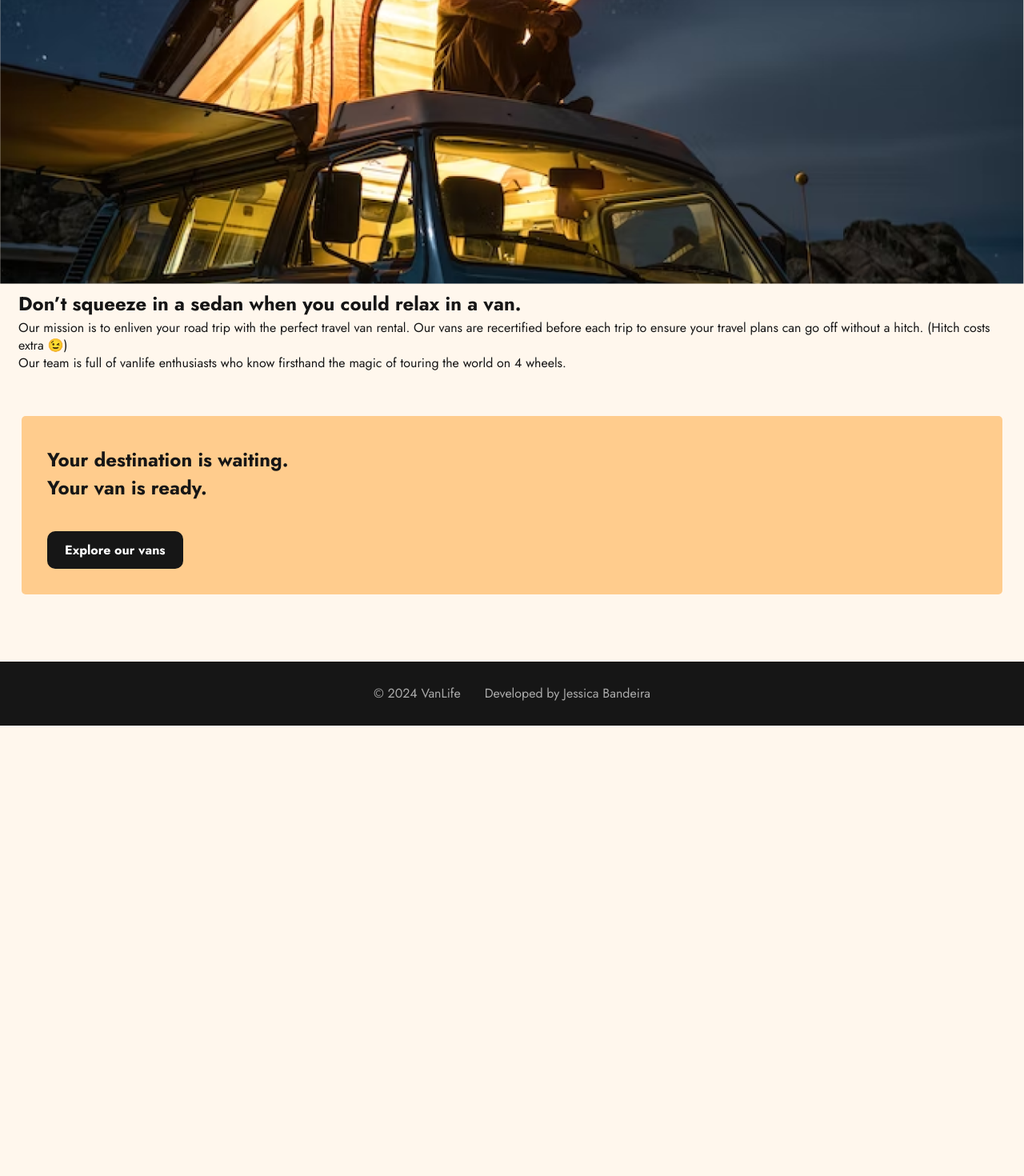
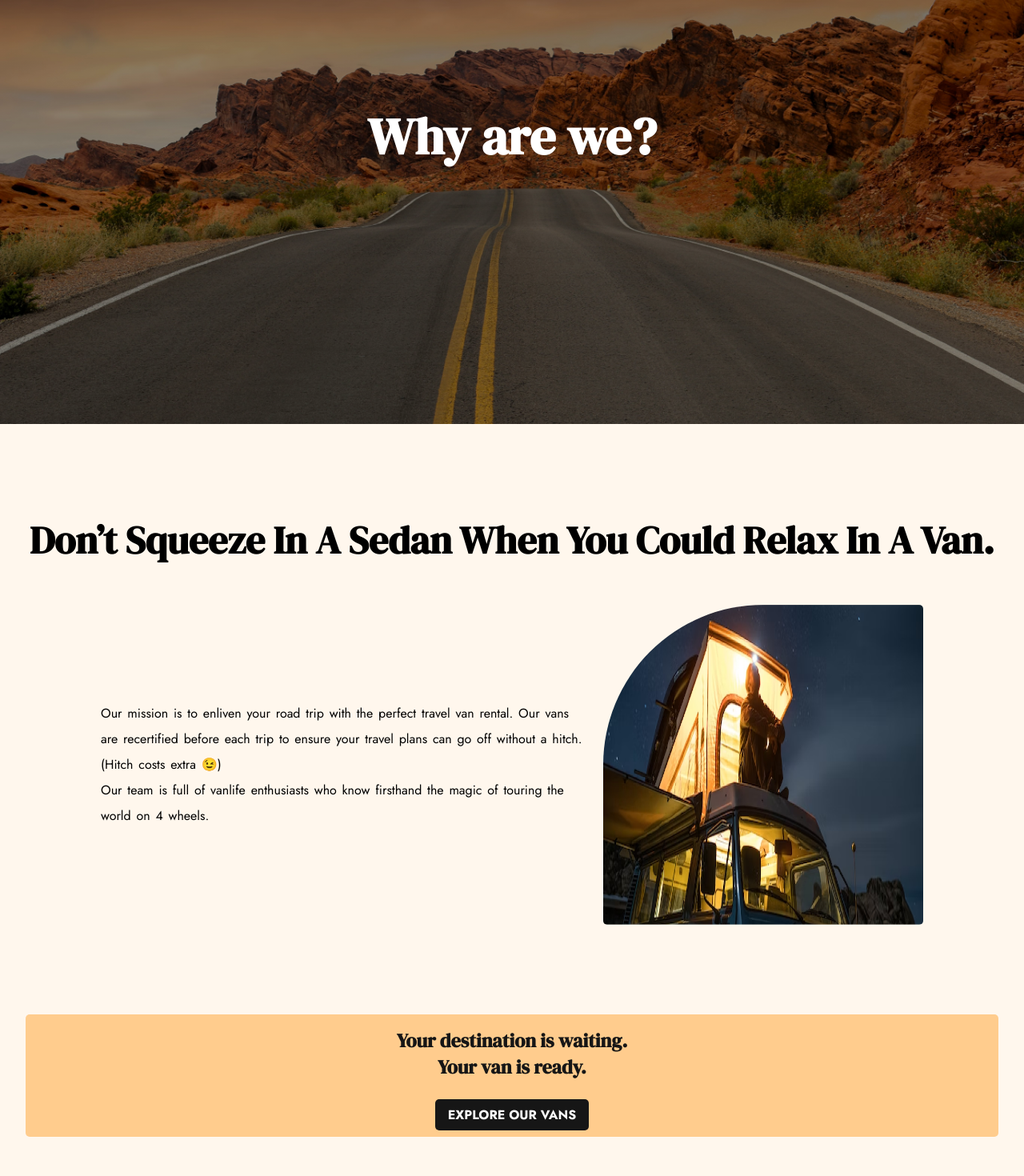
Before and after one commit to jessicasantosb/van-life, a React (Vite) app: page /about in a window 1280 px wide. Shown: the part 280-1750 px from the top of the page at 80% size. Before the commit the page ends 1187 px from the top, so only its background shows below. Built offline with nearby package versions, Linux system fonts and the light colour scheme; what miragejs would draw is missing.

Commit message:
Style: refactor About page layout

```diff
--- a/src/App.css
+++ b/src/App.css
@@ -69,47 +69,6 @@ main {
 .link-button:hover {
   transform: translate(1px, 1px);
 }
-
-
-/*** ABOUT PAGE ***/
-.about-hero-image {
-  max-width: 100%;
-}
-
-.about-page-content {
-  padding-inline: 23px;
-  color: #161616;
-  margin-bottom: 55px;
-}
-
-.about-page-content h1 {
-  line-height: 38px;
-}
-
-.about-page-content p {
-  line-height: 22px;
-}
-
-.about-page-cta {
-  background-color: #FFCC8D;
-  color: #161616;
-  padding-inline: 32px;
-  padding-bottom: 32px;
-  margin-inline: 27px;
-  border-radius: 5px;
-}
-
-.about-page-cta h2 {
-  margin: 0;
-  padding-block: 37px;
-}
-
-.about-page-cta .link-button {
-  background-color: #161616;
-  color: white;
-  border-radius: 10px;
-}
-
 
 /*** VAN PAGES ***/
 .van-list-container {
--- a/src/pages/About.jsx
+++ b/src/pages/About.jsx
@@ -1,26 +1,43 @@
 import React from 'react';
+import { Link } from 'react-router-dom';
 import hero from '../assets/about-hero.png';
-import { Link } from 'react-router-dom';
+import styles from './About.module.css';
 
 function About() {
   return (
-    <section className='about-page-container'>
-      <img src={hero} alt='about hero' className='about-hero-image' />
-      <div className='about-page-content'>
-        <h1>Don’t squeeze in a sedan when you could relax in a van.</h1>
-        <p>
-          Our mission is to enliven your road trip with the perfect travel van rental. Our vans are recertified before
-          each trip to ensure your travel plans can go off without a hitch. (Hitch costs extra 😉)
-        </p>
-        <p>Our team is full of vanlife enthusiasts who know firsthand the magic of touring the world on 4 wheels.</p>
+    <section className={styles.container}>
+      <div className={styles.hero}>
+        <h1 className='title'>Why are we?</h1>
       </div>
-      <div className='about-page-cta'>
-        <h2>
+
+      <div className={styles.content}>
+        <h1 className='title'>
+          Don’t squeeze in a sedan when you could relax in a van.
+        </h1>
+        <div className={styles.contentText}>
+          <img src={hero} alt='about hero' />
+          <div>
+            <p>
+              Our mission is to enliven your road trip with the perfect travel
+              van rental. Our vans are recertified before each trip to ensure
+              your travel plans can go off without a hitch. (Hitch costs extra
+              😉)
+            </p>
+            <p>
+              Our team is full of vanlife enthusiasts who know firsthand the
+              magic of touring the world on 4 wheels.
+            </p>
+          </div>
+        </div>
+      </div>
+
+      <div className={styles.cta}>
+        <h2 className='title'>
           Your destination is waiting.
           <br />
           Your van is ready.
         </h2>
-        <Link className='link-button' to='/vans'>
+        <Link className={styles.ctaButton} to='/vans'>
           Explore our vans
         </Link>
       </div>
--- /dev/null
+++ b/src/pages/About.module.css
@@ -0,0 +1,77 @@
+.hero {
+    background: linear-gradient(0deg, rgba(0, 0, 0, 0.46), rgba(0, 0, 0, 0.46)), url("../assets/road.jpg") no-repeat center center;
+    -webkit-background-size: cover;
+    -moz-background-size: cover;
+    -o-background-size: cover;
+    background-size: cover;
+    min-height: calc(100dvh - 80px);
+    color: white;
+    display: flex;
+    justify-content: center;
+    align-items: center;
+}
+
+.hero h1 {
+    font-size: 4rem;
+}
+
+.content {
+    padding-block: 7rem;
+    padding-inline: 2rem;
+}
+
+.content h1 {
+    padding-bottom: 3rem;
+    text-align: center;
+    font-size: 3rem;
+    text-transform: capitalize;
+}
+
+.contentText {
+    display: flex;
+    flex-direction: row-reverse;
+    align-items: center;
+    justify-content: center;
+    flex-wrap: wrap;
+    gap: 20px;
+
+}
+
+.contentText img {
+    width: clamp(100px, 50%, 400px);
+    aspect-ratio: 1;
+    border-radius: 5px;
+    border-top-left-radius: 50%;
+}
+
+.contentText div {
+    width: 50%;
+}
+
+.contentText div p {
+    word-spacing: 2px;
+    line-height: 2rem;
+}
+
+.cta {
+    background-color: #FFCC8D;
+    color: #161616;
+    border-radius: 5px;
+    text-align: center;
+    margin-inline: 2rem;
+    padding: 1rem;
+}
+
+.cta h2 {
+    padding-bottom: 2rem;
+}
+
+.ctaButton {
+    padding-block: 0.5rem;
+    padding-inline: 1rem;
+    background-color: #161616;
+    color: white;
+    font-weight: 700;
+    text-transform: uppercase;
+    border-radius: 5px;
+}
```
Also changed, not shown: src/assets/road.jpg (added).
